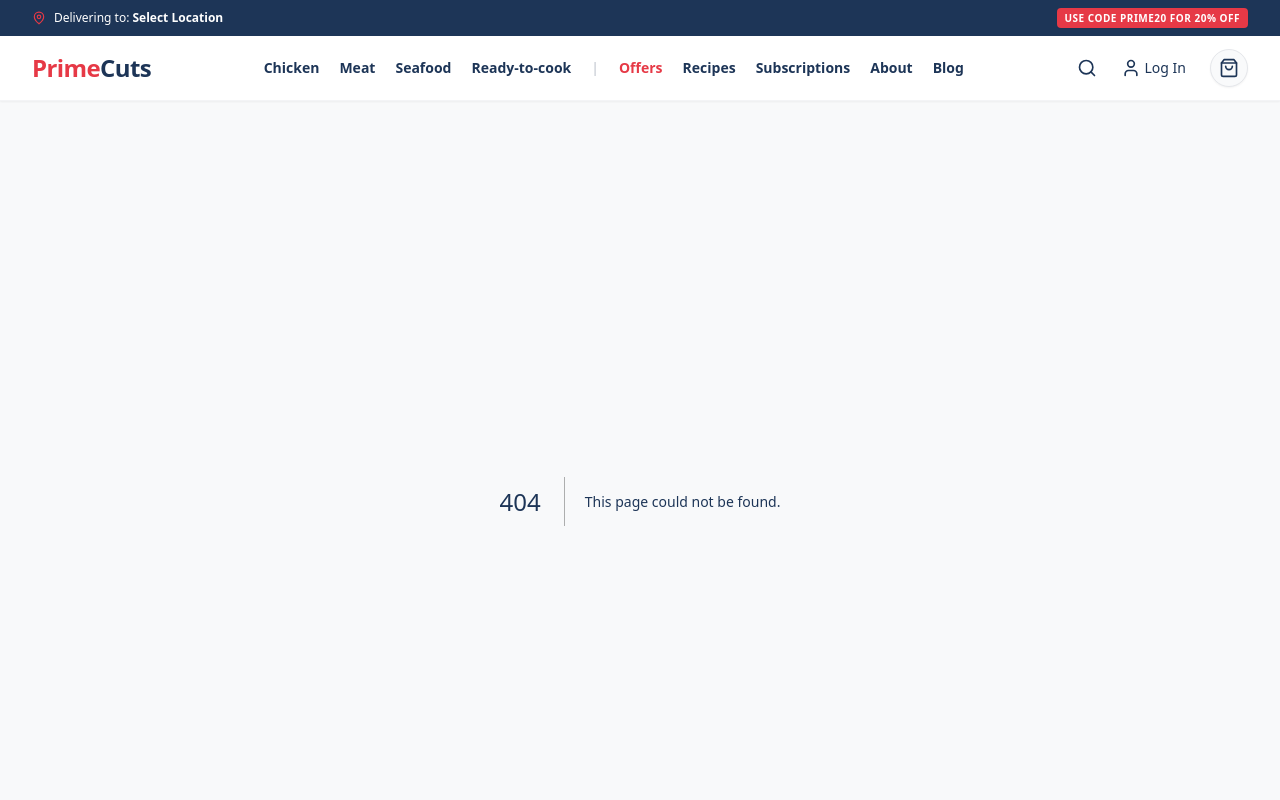
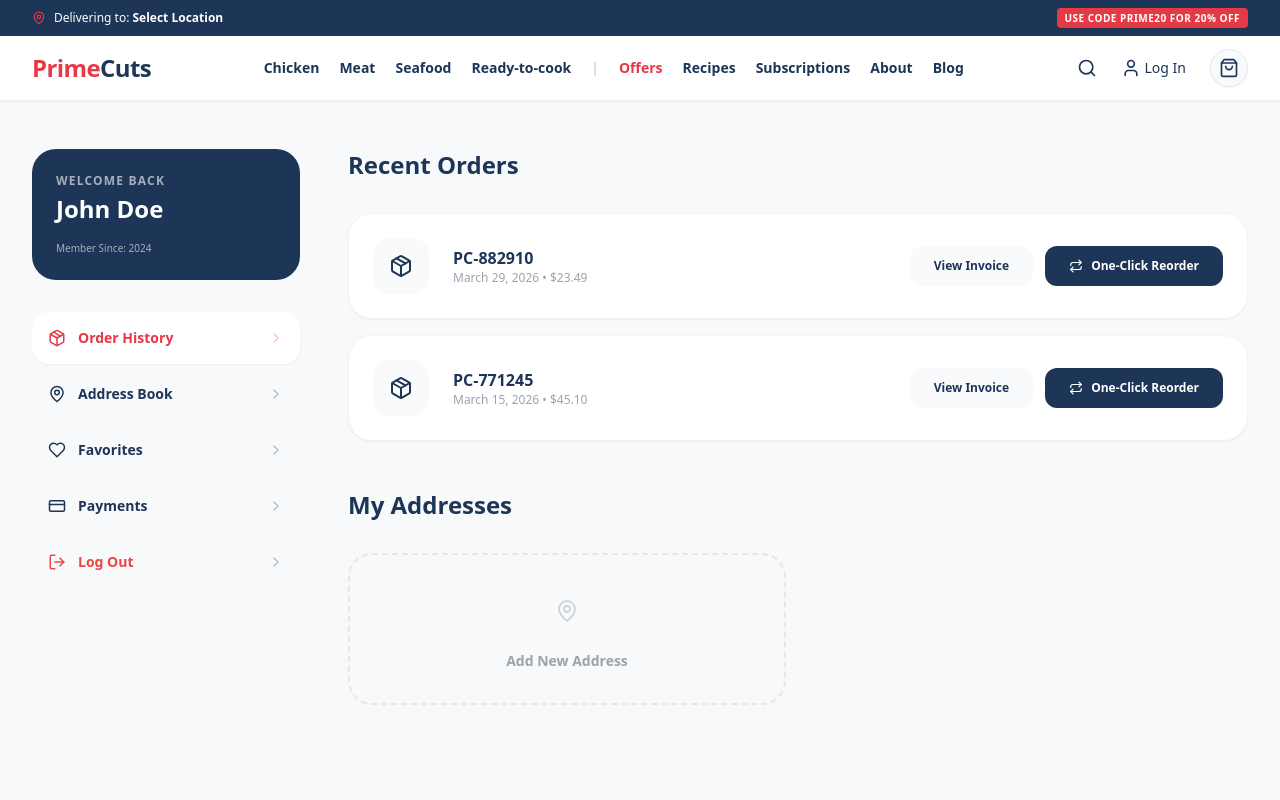
Before and after one commit to kiranmondal943/primecuts, a Next.js app: page /account in a window 1280 px wide. Before the commit this address had no page. Shown: the top 800 px of the page. Built offline with nearby package versions, Linux system fonts and the light colour scheme.

Commit message:
Create page.tsx

```diff
--- /dev/null
+++ b/src/app/account/page.tsx
@@ -0,0 +1,89 @@
+"use client";
+import { Package, MapPin, Heart, CreditCard, LogOut, ChevronRight, Repeat } from 'lucide-react';
+import Link from 'next/link';
+
+export default function AccountPage() {
+  const user = { name: 'John Doe', email: 'john@example.com', memberSince: '2024' };
+
+  const recentOrders = [
+    { id: 'PC-882910', date: 'March 29, 2026', total: '$23.49', status: 'Delivered' },
+    { id: 'PC-771245', date: 'March 15, 2026', total: '$45.10', status: 'Delivered' }
+  ];
+
+  return (
+    <div className="max-w-7xl mx-auto px-4 sm:px-6 lg:px-8 py-12">
+      <div className="grid grid-cols-1 lg:grid-cols-4 gap-12">
+
+        {/* SIDEBAR NAVIGATION */}
+        <div className="lg:col-span-1 space-y-2">
+          <div className="p-6 bg-[#1D3557] rounded-3xl text-white mb-8">
+            <p className="text-xs font-bold opacity-60 uppercase tracking-widest mb-1">Welcome back</p>
+            <h2 className="text-2xl font-black">{user.name}</h2>
+            <p className="text-[10px] opacity-60 mt-4">Member Since: {user.memberSince}</p>
+          </div>
+
+          <nav className="space-y-1">
+            {[
+              { label: 'Order History', icon: Package, active: true },
+              { label: 'Address Book', icon: MapPin },
+              { label: 'Favorites', icon: Heart },
+              { label: 'Payments', icon: CreditCard },
+              { label: 'Log Out', icon: LogOut, color: 'text-red-500' }
+            ].map((item, i) => (
+              <button key={i} className={`w-full flex items-center justify-between p-4 rounded-2xl transition-all ${item.active ? 'bg-white shadow-sm text-[#E63946]' : 'text-[#1D3557] hover:bg-white hover:shadow-sm'}`}>
+                <div className={`flex items-center gap-3 font-bold text-sm ${item.color}`}>
+                  <item.icon size={18} /> {item.label}
+                </div>
+                <ChevronRight size={16} className="opacity-30" />
+              </button>
+            ))}
+          </nav>
+        </div>
+
+        {/* MAIN CONTENT: Order History */}
+        <div className="lg:col-span-3">
+          <h2 className="text-2xl font-black text-[#1D3557] mb-8">Recent Orders</h2>
+
+          <div className="space-y-4">
+            {recentOrders.map((order) => (
+              <div key={order.id} className="bg-white p-6 rounded-3xl border border-gray-100 shadow-sm flex flex-col sm:flex-row items-center justify-between gap-6 group">
+                <div className="flex items-center gap-6">
+                  <div className="w-14 h-14 bg-gray-50 rounded-2xl flex items-center justify-center text-[#1D3557] group-hover:bg-[#E63946]/10 group-hover:text-[#E63946] transition-colors">
+                    <Package size={24} />
+                  </div>
+                  <div>
+                    <h3 className="font-black text-[#1D3557]">{order.id}</h3>
+                    <p className="text-xs text-gray-400 font-medium">{order.date} • {order.total}</p>
+                  </div>
+                </div>
+
+                <div className="flex items-center gap-3 w-full sm:w-auto">
+                   <Link href={`/order-success/${order.id}`} className="flex-grow text-center bg-gray-50 hover:bg-gray-100 text-[#1D3557] px-6 py-3 rounded-xl text-xs font-bold transition">
+                    View Invoice
+                  </Link>
+                  <button onClick={() => alert('Order re-added to cart!')} className="flex-grow sm:flex-none bg-[#1D3557] hover:bg-[#E63946] text-white px-6 py-3 rounded-xl text-xs font-bold transition flex items-center justify-center gap-2">
+                    <Repeat size={14} /> One-Click Reorder
+                  </button>
+                </div>
+              </div>
+            ))}
+          </div>
+
+          {/* EMPTY ADDRESS SECTION PREVIEW */}
+          <div className="mt-12">
+             <h2 className="text-2xl font-black text-[#1D3557] mb-8">My Addresses</h2>
+             <div className="grid grid-cols-1 sm:grid-cols-2 gap-6">
+                <div className="border-2 border-dashed border-gray-200 p-8 rounded-3xl flex flex-col items-center justify-center text-center hover:border-[#E63946]/30 transition-colors cursor-pointer group">
+                  <div className="w-12 h-12 bg-gray-50 rounded-full flex items-center justify-center text-gray-300 group-hover:text-[#E63946] transition-colors mb-4">
+                    <MapPin size={24} />
+                  </div>
+                  <p className="text-sm font-bold text-gray-400">Add New Address</p>
+                </div>
+             </div>
+          </div>
+        </div>
+
+      </div>
+    </div>
+  );
+}
```
